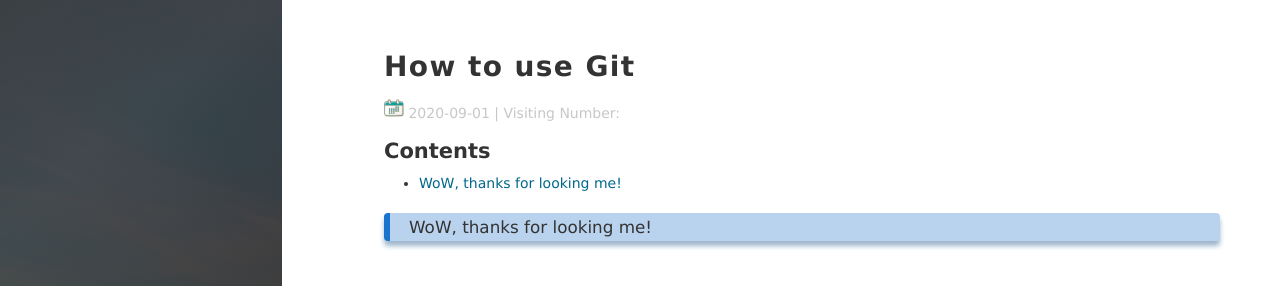
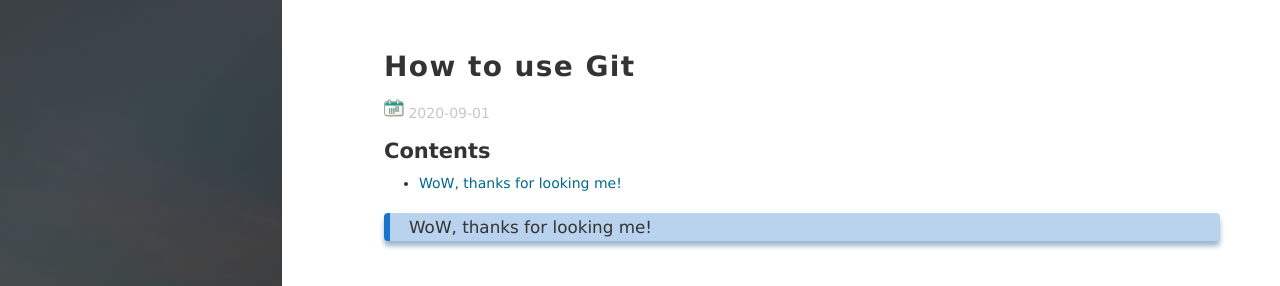
Before and after one commit to Minfeng-Qi/Minfeng-Qi.github.io, a Jekyll site: the page built from _posts/2020-09-01-How to use Git.md, in a window 1280 px wide. Shown: the top 286 px of the page. Built offline with Jekyll 4.4.1, drawn with Linux system fonts in a browser that asks for light colours; nearby versions of some CDN libraries; comment, search, counter and statistics services are not loaded.

Commit message:
Update post.html
delete number of visit

```diff
--- a/_layouts/post.html
+++ b/_layouts/post.html
@@ -13,7 +13,7 @@
       <img src="/images/calendar.png" width="20px"/>
       <time datetime="{{page.date | date: date_to_xmlschema}}" itemprop="datePublished" class="post-meta__date date">{{page.date | date: "%F"}}</time>
 
-      <span id="busuanzi_container_page_pv"> | Visiting Number: <span id="busuanzi_value_page_pv"></span></span>
+<!--       <span id="busuanzi_container_page_pv"> | Visiting Number: <span id="busuanzi_value_page_pv"></span></span> -->
     </p>
     </div>
   </header>
```
